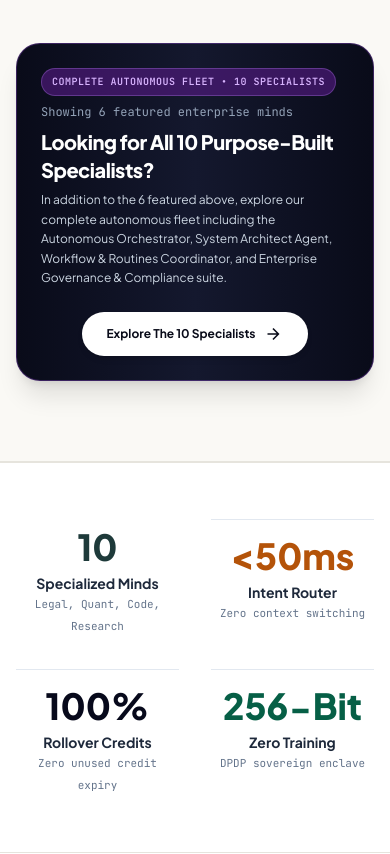
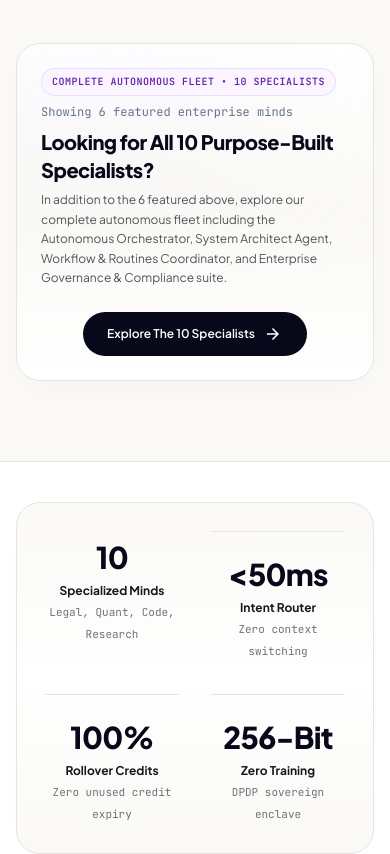
Before and after one commit to ShivamxRaj/grizonUI-UX, a React (Vite) app: page / in a window 390 px wide. Shown: the part 3620-4474 px from the top of the page. Built offline with nearby package versions, Linux system fonts and the light colour scheme.

Commit message:
style: soften overall UI palette, lighten CTA banners, and refine telemetry metrics

```diff
--- a/src/pages/Home.jsx
+++ b/src/pages/Home.jsx
@@ -752,25 +752,28 @@ export default function Home() {
           </div>
 
           {/* Bottom Callout Banner: The 10 Specialists Redirection */}
-          <div className="mt-12 rounded-3xl bg-gradient-to-r from-[#090B19] via-[#14182e] to-[#090B19] border border-purple-500/30 p-6 sm:p-8 text-white relative overflow-hidden flex flex-col md:flex-row items-center justify-between gap-6 shadow-xl">
+          <div className="mt-12 rounded-3xl bg-gradient-to-b from-white via-[#FAF9F5] to-white border border-[#E6E4DD] p-6 sm:p-8 relative overflow-hidden flex flex-col md:flex-row items-center justify-between gap-6 shadow-[0_10px_30px_-15px_rgba(7,9,27,0.05)]">
+            {/* Soft Ambient Diffuse Sheen */}
+            <div className="absolute top-0 right-1/4 w-[420px] h-[180px] bg-gradient-to-b from-purple-200/20 via-indigo-100/10 to-transparent blur-3xl rounded-full pointer-events-none" />
+
             <div className="relative z-10 max-w-2xl">
               <div className="flex items-center gap-2 mb-2 flex-wrap">
-                <span className="font-mono text-[10px] text-purple-300 bg-purple-900/60 border border-purple-400/30 px-2.5 py-0.5 rounded-full font-bold uppercase tracking-wider">
+                <span className="font-mono text-[10px] text-purple-800 bg-purple-50 border border-purple-200/70 px-2.5 py-0.5 rounded-full font-bold uppercase tracking-wider">
                   Complete Autonomous Fleet • 10 Specialists
                 </span>
-                <span className="text-xs text-slate-400 font-mono">Showing 6 featured enterprise minds</span>
-              </div>
-              <h3 className="font-sans text-xl sm:text-2xl font-extrabold text-white tracking-tight">
+                <span className="text-xs text-slate-500 font-mono">Showing 6 featured enterprise minds</span>
+              </div>
+              <h3 className="font-sans text-xl sm:text-2xl font-extrabold text-[#07091B] tracking-tight mt-1.5">
                 Looking for All 10 Purpose-Built Specialists?
               </h3>
-              <p className="font-sans text-xs sm:text-sm text-slate-300 mt-1.5 leading-relaxed">
+              <p className="font-sans text-xs sm:text-sm text-[#52525B] mt-1.5 leading-relaxed">
                 In addition to the 6 featured above, explore our complete autonomous fleet including the Autonomous Orchestrator, System Architect Agent, Workflow &amp; Routines Coordinator, and Enterprise Governance &amp; Compliance suite.
               </p>
             </div>
             <div className="relative z-10 flex items-center gap-3 shrink-0">
               <Link
                 to="/agents"
-                className="inline-flex items-center gap-2 px-6 py-3 rounded-full bg-white text-[#090B19] hover:bg-slate-100 font-sans text-xs sm:text-sm font-bold shadow-md hover:shadow-lg transition-all group"
+                className="inline-flex items-center gap-2 px-6 py-3 rounded-full bg-[#07091B] text-white hover:bg-black font-sans text-xs sm:text-sm font-semibold shadow-xs hover:shadow-md transition-all group active:scale-[0.98]"
               >
                 <span>Explore The 10 Specialists</span>
                 <span className="material-symbols-outlined text-base group-hover:translate-x-0.5 transition-transform">arrow_forward</span>
@@ -783,30 +786,57 @@ export default function Home() {
 
 
       {/* =====================================================================
-          3. SECTION 3: 4-METRIC TELEMETRY STRIP (Optimai Reference)
+          3. SECTION 3: 4-METRIC TELEMETRY STRIP (Clean & Premium)
       ====================================================================== */}
-      <section className="w-full bg-white py-14 border-t border-b border-[#E6E4DD]">
-        <div className="max-w-6xl mx-auto px-4 sm:px-6 lg:px-8">
-          <div className="grid grid-cols-2 md:grid-cols-4 gap-8 text-center divide-y md:divide-y-0 md:divide-x divide-slate-200">
-            <div className="pt-2 md:pt-0">
-              <p className="font-sans text-4xl sm:text-5xl font-extrabold text-[#1E3A3A]">10</p>
-              <p className="font-sans text-sm font-bold text-slate-800 mt-1.5">Specialized Minds</p>
-              <p className="font-mono text-[11px] text-slate-500">Legal, Quant, Code, Research</p>
-            </div>
-            <div className="pt-4 md:pt-0 md:pl-4">
-              <p className="font-sans text-4xl sm:text-5xl font-extrabold text-amber-700">&lt;50ms</p>
-              <p className="font-sans text-sm font-bold text-slate-800 mt-1.5">Intent Router</p>
-              <p className="font-mono text-[11px] text-slate-500">Zero context switching</p>
-            </div>
-            <div className="pt-4 md:pt-0 md:pl-4">
-              <p className="font-sans text-4xl sm:text-5xl font-extrabold text-[#07091B]">100%</p>
-              <p className="font-sans text-sm font-bold text-slate-800 mt-1.5">Rollover Credits</p>
-              <p className="font-mono text-[11px] text-slate-500">Zero unused credit expiry</p>
-            </div>
-            <div className="pt-4 md:pt-0 md:pl-4">
-              <p className="font-sans text-4xl sm:text-5xl font-extrabold text-emerald-800">256-Bit</p>
-              <p className="font-sans text-sm font-bold text-slate-800 mt-1.5">Zero Training</p>
-              <p className="font-mono text-[11px] text-slate-500">DPDP sovereign enclave</p>
+      <section className="w-full max-w-6xl mx-auto px-4 sm:px-6 lg:px-8 py-10 lg:py-14">
+        <div className="rounded-3xl bg-gradient-to-b from-[#FAF9F5] via-white to-[#FAF9F5] border border-[#E6E4DD] p-7 sm:p-10 shadow-[0_8px_30px_-15px_rgba(7,9,27,0.04)]">
+          <div className="grid grid-cols-2 lg:grid-cols-4 gap-8 text-center divide-y lg:divide-y-0 lg:divide-x divide-[#E6E4DD]">
+            <div className="pt-2 lg:pt-0 flex flex-col items-center">
+              <span className="font-sans text-3xl sm:text-4xl font-extrabold text-[#07091B] tracking-tight">
+                10
+              </span>
+              <p className="font-sans text-xs sm:text-sm font-bold text-[#18181B] mt-2">
+                Specialized Minds
+              </p>
+              <p className="font-mono text-[11px] text-[#71717A] mt-0.5">
+                Legal, Quant, Code, Research
+              </p>
+            </div>
+
+            <div className="pt-6 lg:pt-0 lg:pl-6 flex flex-col items-center">
+              <span className="font-sans text-3xl sm:text-4xl font-extrabold text-[#07091B] tracking-tight">
+                &lt;50ms
+              </span>
+              <p className="font-sans text-xs sm:text-sm font-bold text-[#18181B] mt-2">
+                Intent Router
+              </p>
+              <p className="font-mono text-[11px] text-[#71717A] mt-0.5">
+                Zero context switching
+              </p>
+            </div>
+
+            <div className="pt-6 lg:pt-0 lg:pl-6 flex flex-col items-center">
+              <span className="font-sans text-3xl sm:text-4xl font-extrabold text-[#07091B] tracking-tight">
+                100%
+              </span>
+              <p className="font-sans text-xs sm:text-sm font-bold text-[#18181B] mt-2">
+                Rollover Credits
+              </p>
+              <p className="font-mono text-[11px] text-[#71717A] mt-0.5">
+                Zero unused credit expiry
+              </p>
+            </div>
+
+            <div className="pt-6 lg:pt-0 lg:pl-6 flex flex-col items-center">
+              <span className="font-sans text-3xl sm:text-4xl font-extrabold text-[#07091B] tracking-tight">
+                256-Bit
+              </span>
+              <p className="font-sans text-xs sm:text-sm font-bold text-[#18181B] mt-2">
+                Zero Training
+              </p>
+              <p className="font-mono text-[11px] text-[#71717A] mt-0.5">
+                DPDP sovereign enclave
+              </p>
             </div>
           </div>
         </div>
@@ -819,7 +849,7 @@ export default function Home() {
       <section className="w-full max-w-6xl mx-auto px-4 sm:px-6 lg:px-8 py-20 lg:py-28">
         <div className="flex flex-col md:flex-row md:items-end justify-between mb-14 gap-6">
           <div>
-            <span className="font-mono text-xs uppercase tracking-widest text-[#1E3A3A] font-bold">
+            <span className="font-mono text-xs uppercase tracking-widest text-[#D97736] font-bold">
               Why GriZon AI
             </span>
             <h2 className="font-sans text-3xl sm:text-4xl font-extrabold text-[#07091B] tracking-tight mt-1.5">
@@ -960,7 +990,7 @@ export default function Home() {
             {/* Right 6 Columns: 3 Foundation Pillars */}
             <div className="lg:col-span-6 space-y-6">
               <div>
-                <span className="font-mono text-xs uppercase tracking-widest text-[#1E3A3A] font-bold">
+                <span className="font-mono text-xs uppercase tracking-widest text-[#D97736] font-bold">
                   Sovereign Enclave Infrastructure
                 </span>
                 <h3 className="font-sans text-2xl sm:text-3xl lg:text-4xl font-extrabold text-[#07091B] tracking-tight mt-1 text-balance">
@@ -973,7 +1003,7 @@ export default function Home() {
 
               <div className="space-y-4 pt-2">
                 <div className="p-4 rounded-2xl bg-[#FAF9F5] border border-[#E6E4DD] flex items-start gap-3.5">
-                  <div className="w-8 h-8 rounded-xl bg-[#1E3A3A] text-white flex items-center justify-center shrink-0 mt-0.5">
+                  <div className="w-8 h-8 rounded-xl bg-[#07091B] text-white flex items-center justify-center shrink-0 mt-0.5">
                     <span className="material-symbols-outlined text-[18px]">gavel</span>
                   </div>
                   <div>
@@ -1012,7 +1042,7 @@ export default function Home() {
               <div className="pt-2">
                 <Link
                   to="/welcome"
-                  className="inline-flex items-center gap-2 px-6 py-3 rounded-full bg-[#1E3A3A] text-white font-sans text-xs sm:text-sm font-semibold hover:bg-[#142929] transition-all"
+                  className="inline-flex items-center gap-2 px-6 py-3 rounded-full bg-[#07091B] text-white font-sans text-xs sm:text-sm font-semibold hover:bg-black transition-all shadow-2xs"
                 >
                   <span>Explore Enclave Specifications</span>
                   <span className="material-symbols-outlined text-[16px]">arrow_forward</span>
@@ -1031,7 +1061,7 @@ export default function Home() {
           <div className="grid grid-cols-1 lg:grid-cols-12 gap-8 lg:gap-14 items-start">
             {/* LEFT COLUMN: Pinned Sticky Header & Fleet Overview */}
             <div className="lg:col-span-5 lg:sticky lg:top-28 self-start space-y-6">
-              <div className="inline-flex items-center gap-2 px-4 py-2 rounded-full bg-white border border-[#E6E4DD] shadow-xs text-xs font-semibold text-[#1E3A3A]">
+              <div className="inline-flex items-center gap-2 px-4 py-2 rounded-full bg-white border border-[#E6E4DD] shadow-xs text-xs font-semibold text-[#07091B]">
                 <span className="material-symbols-outlined text-[16px] text-[#D97736]">rocket_launch</span>
                 <span>Specialist Suite • 10 Domain Minds</span>
               </div>
@@ -1416,7 +1446,7 @@ export default function Home() {
                               key={pIdx}
                               className="inline-flex items-center gap-2 px-3.5 py-2 rounded-xl bg-[#FAF9F5] border border-[#E6E4DD] text-xs font-semibold text-slate-800 shadow-2xs"
                             >
-                              <span className="material-symbols-outlined text-[16px] text-[#1E3A3A]">
+                              <span className="material-symbols-outlined text-[16px] text-[#D97736]">
                                 {pill.icon}
                               </span>
                               <span>{pill.label}</span>
@@ -1542,7 +1572,7 @@ export default function Home() {
             </div>
             <Link
               to="/welcome"
-              className="mt-8 w-full py-2.5 rounded-full bg-[#1E3A3A] hover:bg-[#142929] text-white font-sans text-xs font-bold text-center transition-colors"
+              className="mt-8 w-full py-2.5 rounded-full bg-[#07091B] hover:bg-black text-white font-sans text-xs font-bold text-center transition-colors shadow-2xs"
             >
               Start 14-Day Free Trial
             </Link>
@@ -1635,24 +1665,30 @@ export default function Home() {
 
       {/* BOTTOM CALL TO ACTION */}
       <section className="w-full max-w-5xl mx-auto px-4 sm:px-6 lg:px-8 pb-20 lg:pb-28">
-        <div className="rounded-[32px] sm:rounded-[36px] bg-[#1E3A3A] p-8 sm:p-12 text-center text-white relative overflow-hidden border border-white/10">
+        <div className="rounded-[32px] sm:rounded-[36px] bg-gradient-to-b from-[#FAF9F5] via-white to-[#FAF9F5] p-8 sm:p-14 text-center relative overflow-hidden border border-[#E6E4DD] shadow-[0_16px_40px_-20px_rgba(7,9,27,0.06)]">
+          {/* Subtle warm ethereal diffuse glow for softness */}
+          <div className="absolute top-0 left-1/2 -translate-x-1/2 w-[540px] h-[220px] bg-gradient-to-b from-[#D97736]/10 via-purple-500/5 to-transparent blur-3xl rounded-full pointer-events-none" />
+
           <div className="relative z-10 max-w-xl mx-auto flex flex-col items-center">
-            <span className="font-mono text-[10px] uppercase tracking-widest text-amber-400 font-bold mb-2">
-              Start Free • Zero Training Enclave
-            </span>
-            <h2 className="font-sans text-2xl sm:text-4xl font-extrabold tracking-tight mb-3 text-balance">
+            <div className="inline-flex items-center gap-2 px-3.5 py-1 rounded-full bg-[#D97736]/10 border border-[#D97736]/20 mb-4">
+              <span className="w-1.5 h-1.5 rounded-full bg-[#D97736] animate-pulse" />
+              <span className="font-mono text-[10px] uppercase tracking-widest text-[#D97736] font-bold">
+                Start Free • Zero Training Enclave
+              </span>
+            </div>
+            <h2 className="font-sans text-2xl sm:text-4xl font-extrabold text-[#07091B] tracking-tight mb-3 text-balance leading-tight">
               Step into your sovereign intelligence workspace.
             </h2>
-            <p className="font-sans text-xs sm:text-sm text-slate-300 leading-relaxed mb-6 text-balance">
+            <p className="font-sans text-xs sm:text-sm text-[#52525B] leading-relaxed mb-7 text-balance max-w-lg">
               Join enterprise legal counsels, quantitative funds, and software teams building with deterministic AI.
             </p>
             <div className="flex flex-col sm:flex-row items-center gap-3 w-full justify-center">
               <Link
                 to="/welcome"
-                className="w-full sm:w-auto inline-flex items-center justify-center gap-2 px-8 py-3.5 rounded-full bg-white text-[#1E3A3A] font-sans text-xs sm:text-sm font-bold hover:bg-slate-100 transition-all active:scale-[0.98]"
+                className="w-full sm:w-auto inline-flex items-center justify-center gap-2 px-8 py-3.5 rounded-full bg-[#07091B] text-white font-sans text-xs sm:text-sm font-semibold hover:bg-black transition-all shadow-xs hover:shadow-md active:scale-[0.98]"
               >
                 <span>Initialize Workspace</span>
-                <span className="material-symbols-outlined text-[16px]">bolt</span>
+                <span className="material-symbols-outlined text-[16px] text-amber-400">bolt</span>
               </Link>
             </div>
           </div>
```
Also changed, not shown: src/pages/Agents.jsx (+16 -10 lines).
